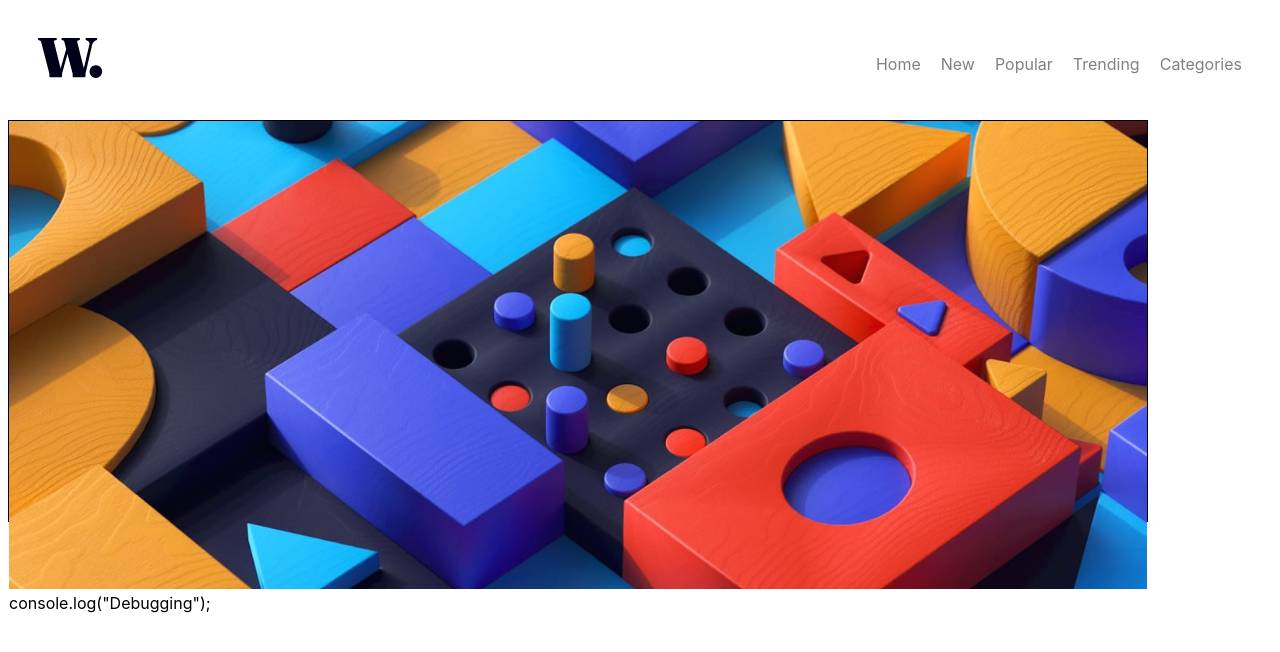
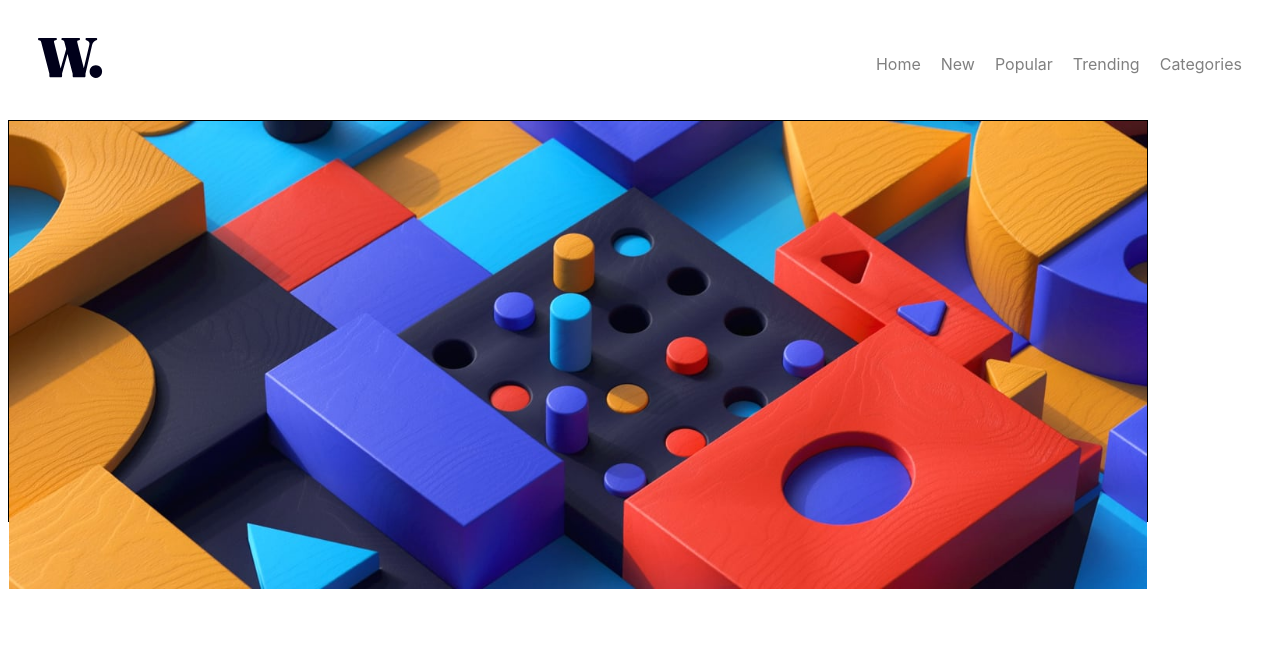
Before and after one commit to Code-With-Vinit/XNewsHomepage, a React (Vite) app: page / in a window 1280 px wide. Shown: the top 652 px of the page. Built offline with nearby package versions, Linux system fonts and the light colour scheme.

Commit message:
Debugging

```diff
--- a/src/App.jsx
+++ b/src/App.jsx
@@ -30,7 +30,7 @@ function App() {
 
             <div>
               <div className="main-text">
-                console.log("Debugging");
+
 
               </div>
               <div>
```
